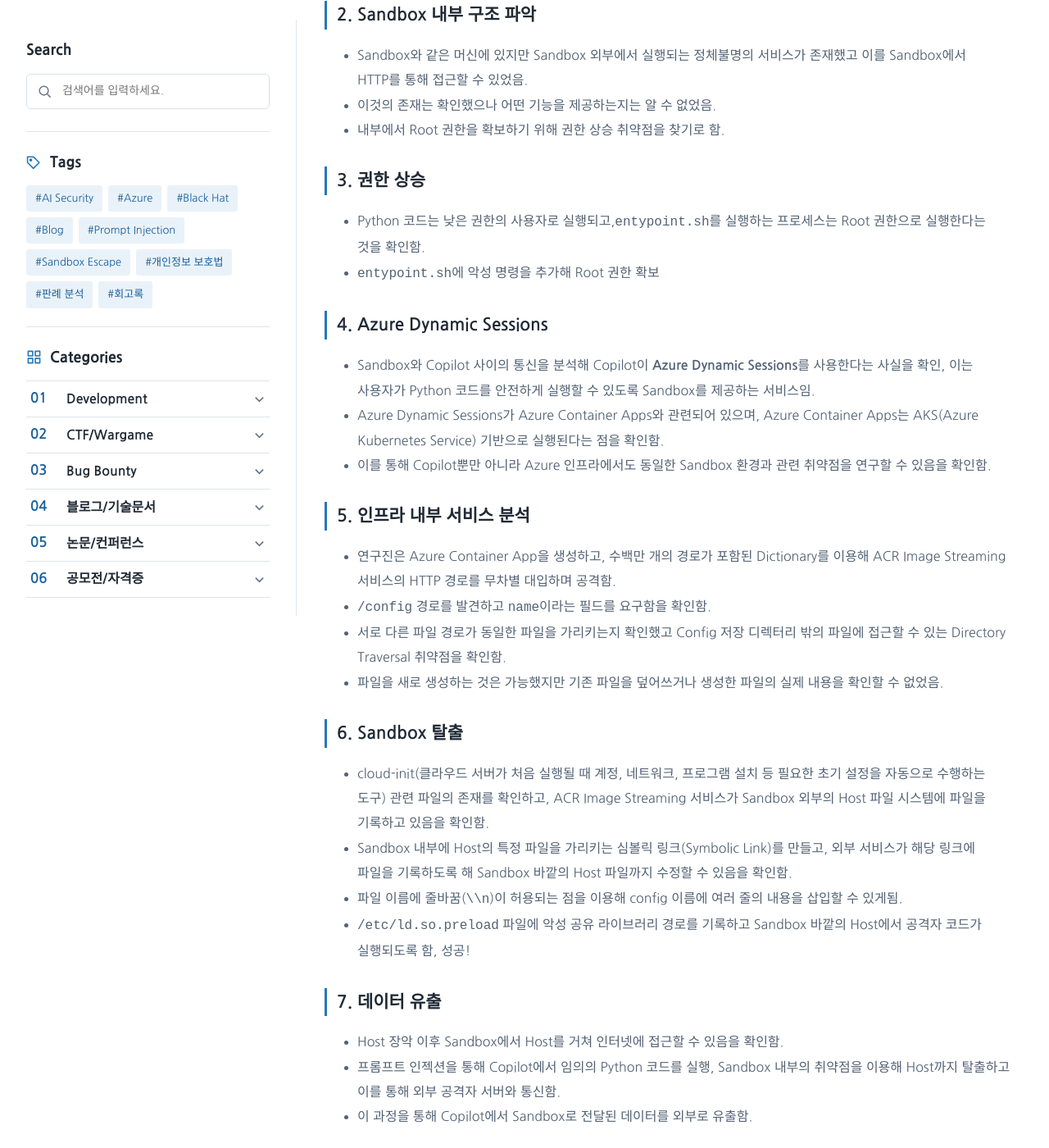
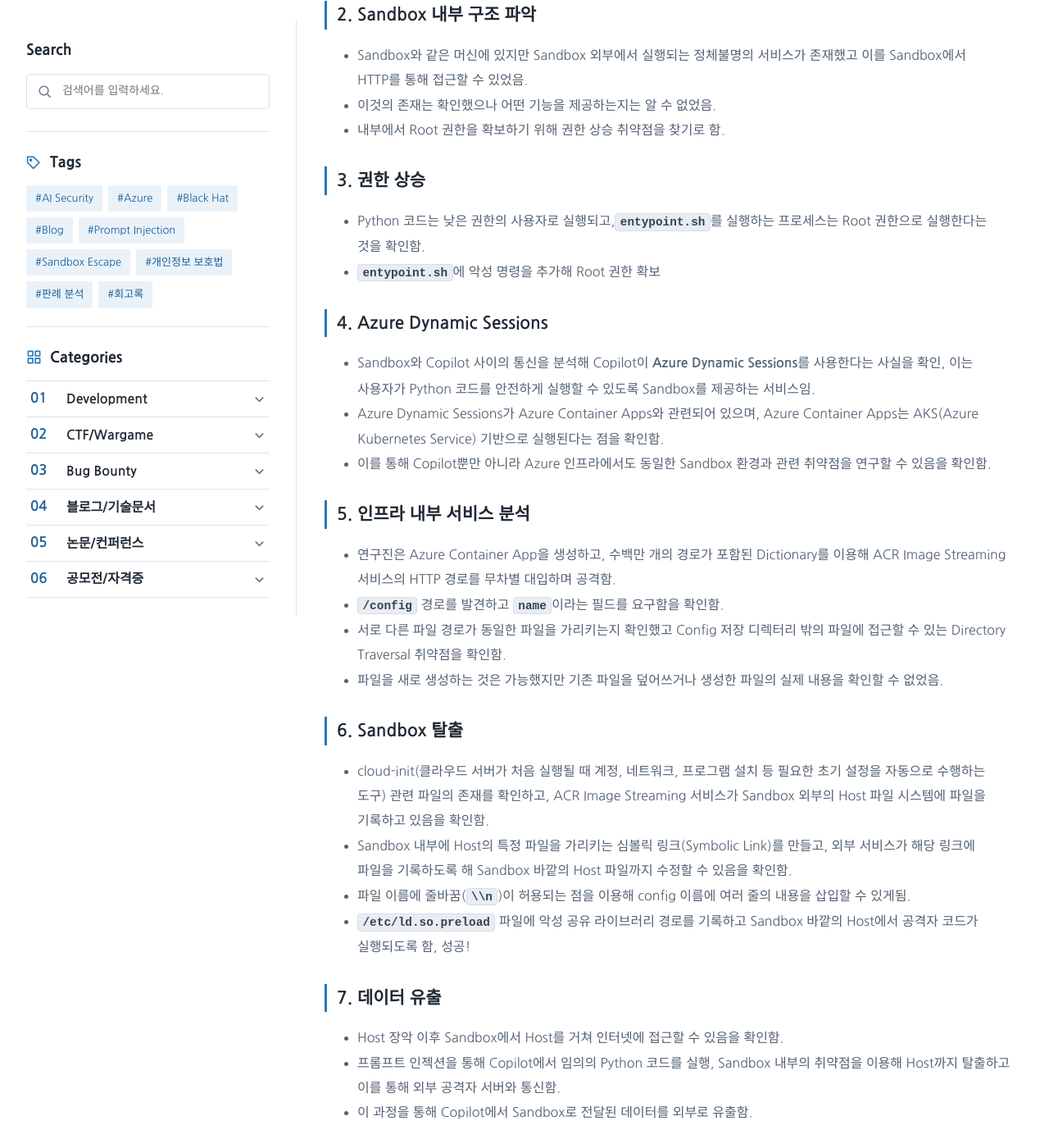
Before and after one commit to BEAN-CMD418/bean-cmd418.github.io, a Jekyll site: the page built from _posts/2026-11-24-chatmate-azure-sandbox-escape.md, in a window 1280 px wide and 1400 px high, scrolled down 1313 px. Shown: the whole window at 82% size. Built offline with Jekyll 4.4.1, drawn with Linux system fonts in a browser that asks for light colours; some web fonts are replaced.

Commit message:
Improve inline code contrast in blog posts

```diff
--- a/assets/css/bean-theme.css
+++ b/assets/css/bean-theme.css
@@ -815,3 +815,24 @@ html[lang^="ko"] .post-article-body h3 {
   word-break: keep-all;
   overflow-wrap: break-word;
 }
+
+
+/* More visible inline code styling inside individual posts. */
+.post-article-body :not(pre) > code {
+  padding: .12em .38em;
+  border: 1px solid #d7dee7;
+  border-radius: 4px;
+  background: #e9edf2;
+  color: #344253;
+  font-size: .9em;
+  font-weight: 600;
+  white-space: normal;
+}
+.post-article-body pre code {
+  padding: 0;
+  border: 0;
+  border-radius: 0;
+  background: transparent;
+  color: inherit;
+  font-weight: 400;
+}
```
